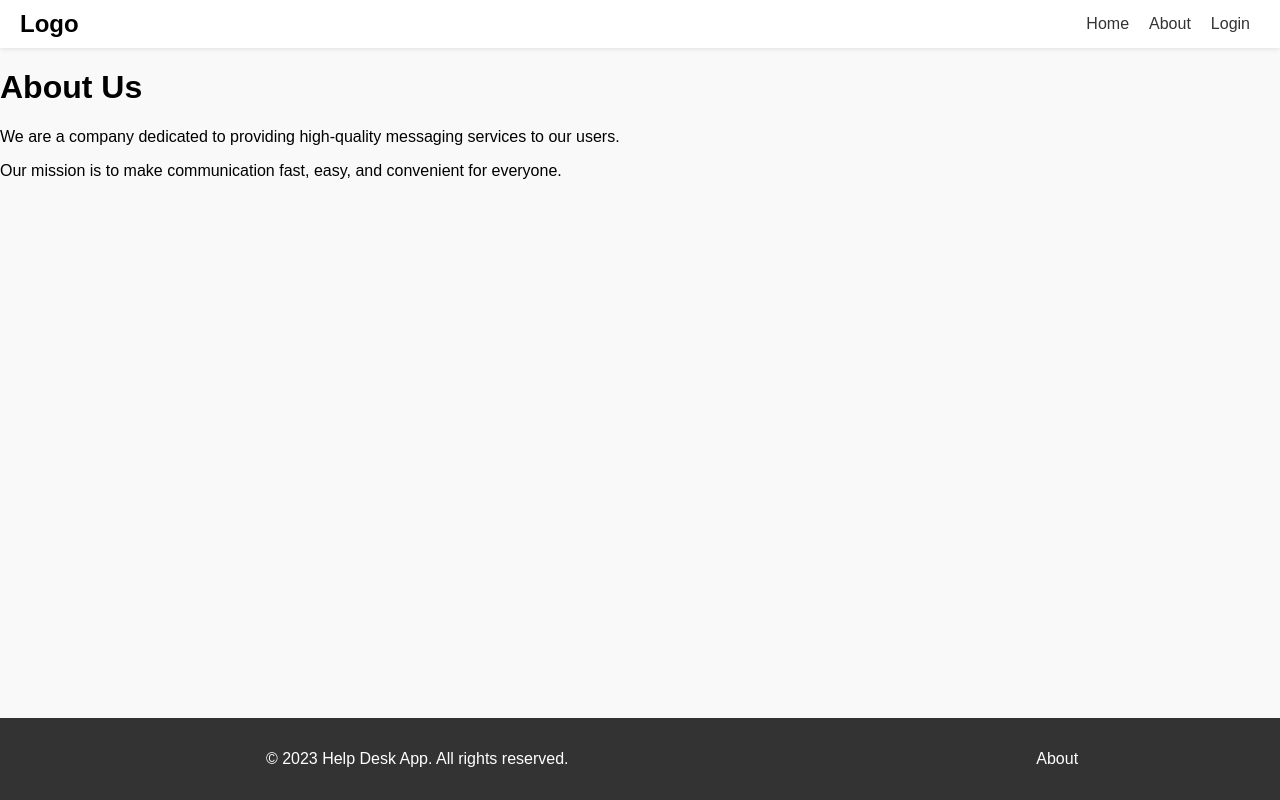
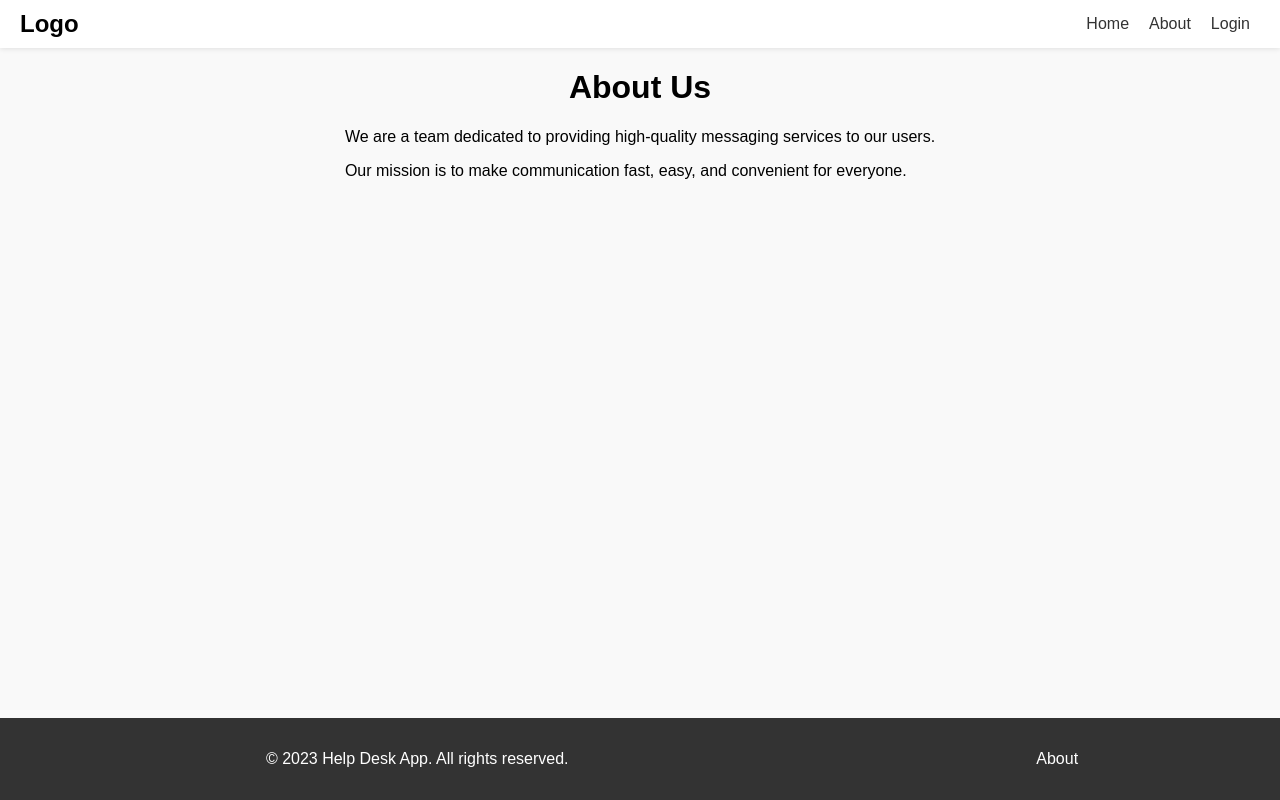
Before and after one commit to kingsley9/EECS4481-Project, a React (Create React App) app in the folder client-app/: page /about in a window 1280 px wide. Built offline with nearby package versions, Linux system fonts and the light colour scheme.

Commit message:
add about

```diff
--- /dev/null
+++ b/client-app/src/pages/about/about.css
@@ -0,0 +1,3 @@
+.about{
+    margin: 0 auto;
+}
--- a/client-app/src/pages/about/about.tsx
+++ b/client-app/src/pages/about/about.tsx
@@ -1,11 +1,17 @@
 import React from 'react';
-
+import './about.css';
 const About = () => {
   return (
     <div className="about">
-      <h1>About Us</h1>
-      <p>We are a company dedicated to providing high-quality messaging services to our users.</p>
-      <p>Our mission is to make communication fast, easy, and convenient for everyone.</p>
+      <h1 style={{ textAlign: 'center' }}>About Us</h1>
+      <p>
+        We are a team dedicated to providing high-quality messaging services to
+        our users.
+      </p>
+      <p>
+        Our mission is to make communication fast, easy, and convenient for
+        everyone.
+      </p>
     </div>
   );
 };
```
